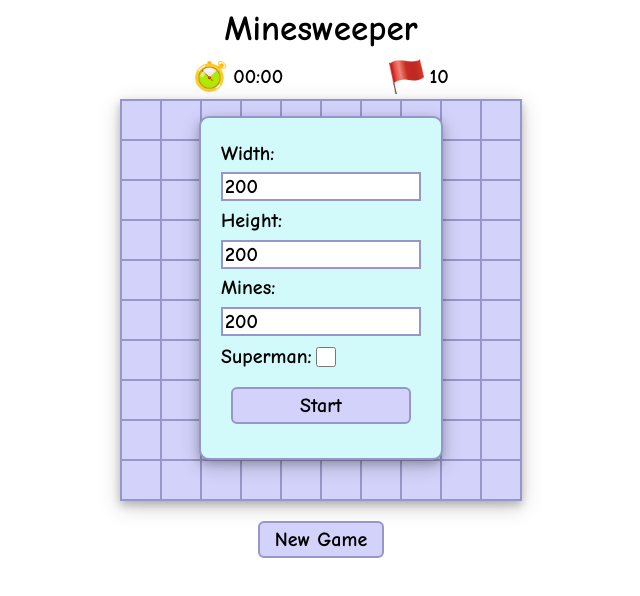
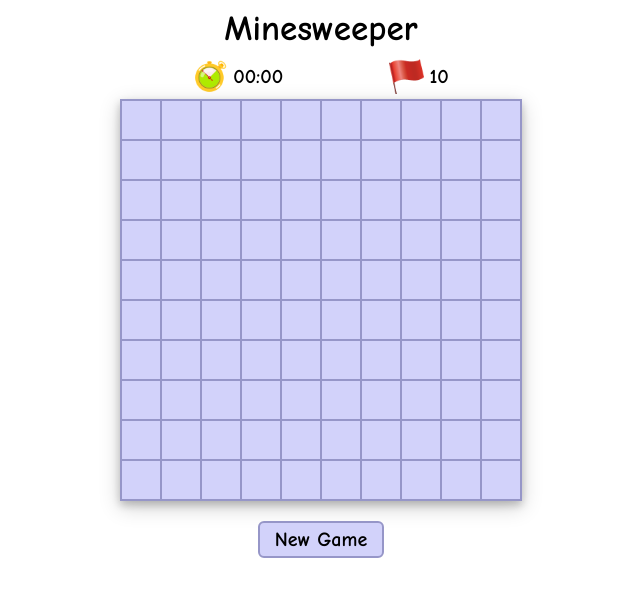
Before and after one commit to dmitrykrn/minesweeper, a plain HTML site: page index.html in a window 1280 px wide. Shown: the whole page, without its empty margins (319-959 px from the left). Drawn offline with Linux system fonts and the light colour scheme.

Commit message:
Add files via upload

```diff
--- a/index.html
+++ b/index.html
@@ -35,18 +35,20 @@
 
       <div id="new" class="button" style="margin-top: 20px">New Game</div>
 
-      <div id="menu" class="menu">
+      <div id="menu" class="modal">
+        <div class="menu">
           <label>Width:</label>
-        <input id="width" type="number" value="200" />
+          <input id="width" type="number" value="10" />
           <label>Height:</label>
-        <input id="height" type="number" value="200" />
+          <input id="height" type="number" value="10" />
           <label>Mines:</label>
-        <input id="mines" type="number" value="200" />
+          <input id="mines" type="number" value="10" />
           <div style="display:flex; flex-direction: row; align-items:center;">
             <label>Superman:</label>
             <input id="superman" type="checkbox" />
           </div>
           <button id='start' class="button">Start</button>
+        </div>
       </div>
 
       <div id="alert" class="alert">
```
Lines whose indentation alone changed are shown as unchanged.
